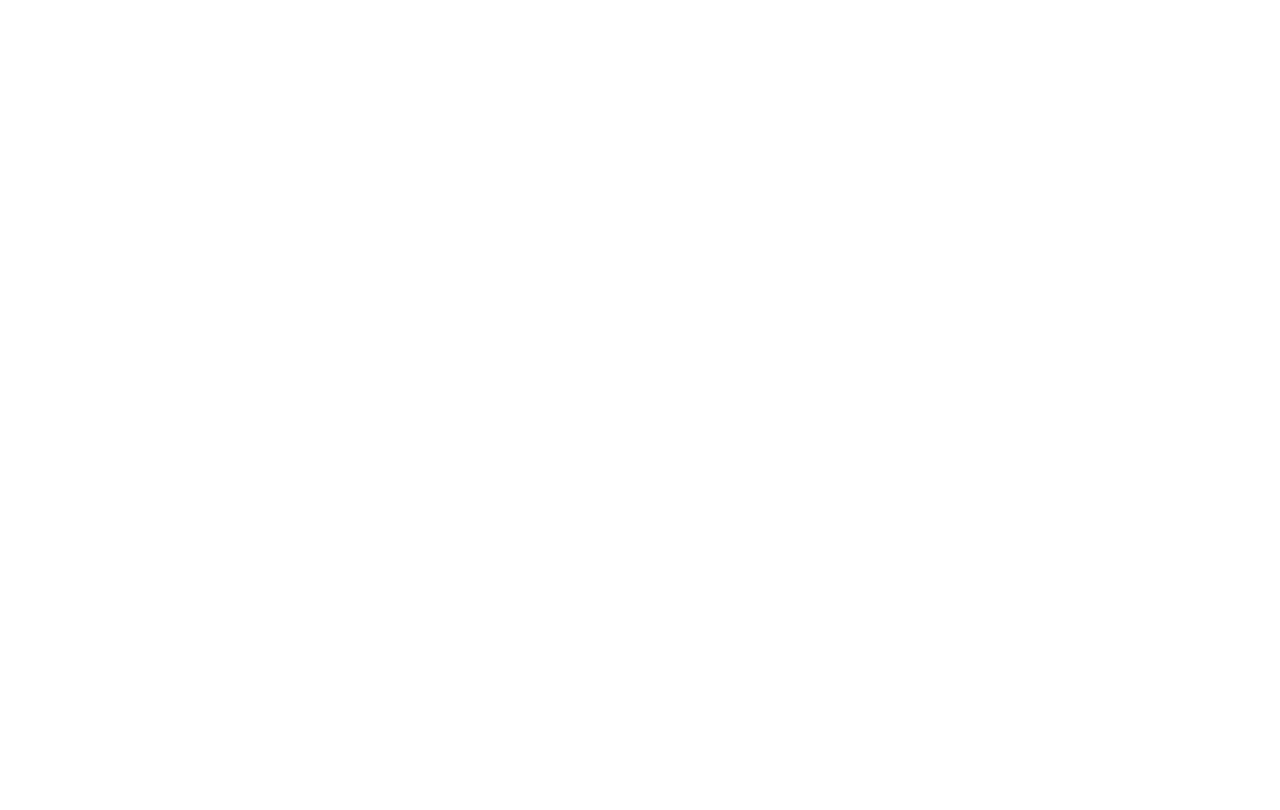
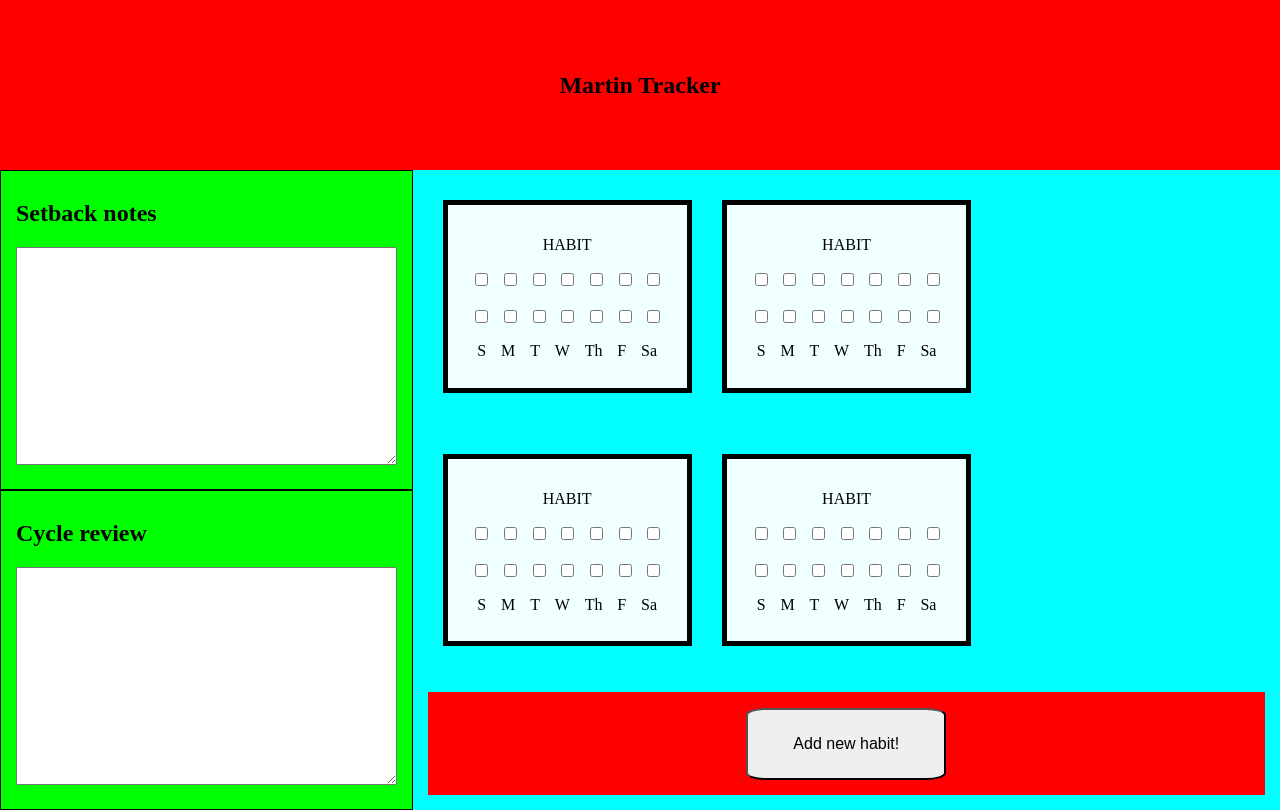
Before and after one commit to Aldo10012/Intensive_1.1, a plain HTML site: page index.html in a window 1280 px wide. Drawn offline with Linux system fonts and the light colour scheme.

Commit message:
created basic layout for project

```diff
--- a/index.html
+++ b/index.html
@@ -6,13 +6,129 @@
     </head>
     <body>
         <nav>
-
+            <h1>Martin Tracker</h1>
         </nav>
         <main>
             <sidenav>
+                <div>
+                    <h2>Setback notes</h2>
+                    <textarea></textarea>
+                </div>
+                <div>
+                    <h2>Cycle review</h2>
+                    <textarea></textarea>
+                </div>
+            </sidenav>
 
-            </sidenav>
             <content>
+
+                <div class='tracker'>
+                    <p>HABIT</p>
+                    <div class='marker-row'>
+                        <input type='checkbox'>
+                        <input type='checkbox'>
+                        <input type='checkbox'>
+                        <input type='checkbox'>
+                        <input type='checkbox'>
+                        <input type='checkbox'>
+                        <input type='checkbox'>
+                    </div>
+                    <br>
+                    <div class='marker-row'>
+                        <input type='checkbox'>
+                        <input type='checkbox'>
+                        <input type='checkbox'>
+                        <input type='checkbox'>
+                        <input type='checkbox'>
+                        <input type='checkbox'>
+                        <input type='checkbox'>
+                    </div>
+                    <div class='marker-row'>
+                        <p>S</p>    <p>M</p>    <p>T</p>    <p>W</p>    <p>Th</p>   <p>F</p>    <p>Sa</p>
+                    </div>
+                </div>
+
+                <div class='tracker'>
+                    <p>HABIT</p>
+                    <div class='marker-row'>
+                        <input type='checkbox'>
+                        <input type='checkbox'>
+                        <input type='checkbox'>
+                        <input type='checkbox'>
+                        <input type='checkbox'>
+                        <input type='checkbox'>
+                        <input type='checkbox'>
+                    </div>
+                    <br>
+                    <div class='marker-row'>
+                        <input type='checkbox'>
+                        <input type='checkbox'>
+                        <input type='checkbox'>
+                        <input type='checkbox'>
+                        <input type='checkbox'>
+                        <input type='checkbox'>
+                        <input type='checkbox'>
+                    </div>
+                    <div class='marker-row'>
+                        <p>S</p>    <p>M</p>    <p>T</p>    <p>W</p>    <p>Th</p>   <p>F</p>    <p>Sa</p>
+                    </div>
+                </div>
+
+                <div class='tracker'>
+                    <p>HABIT</p>
+                    <div class='marker-row'>
+                        <input type='checkbox'>
+                        <input type='checkbox'>
+                        <input type='checkbox'>
+                        <input type='checkbox'>
+                        <input type='checkbox'>
+                        <input type='checkbox'>
+                        <input type='checkbox'>
+                    </div>
+                    <br>
+                    <div class='marker-row'>
+                        <input type='checkbox'>
+                        <input type='checkbox'>
+                        <input type='checkbox'>
+                        <input type='checkbox'>
+                        <input type='checkbox'>
+                        <input type='checkbox'>
+                        <input type='checkbox'>
+                    </div>
+                    <div class='marker-row'>
+                        <p>S</p>    <p>M</p>    <p>T</p>    <p>W</p>    <p>Th</p>   <p>F</p>    <p>Sa</p>
+                    </div>
+                </div>
+
+                <div class='tracker'>
+                    <p>HABIT</p>
+                    <div class='marker-row'>
+                        <input type='checkbox'>
+                        <input type='checkbox'>
+                        <input type='checkbox'>
+                        <input type='checkbox'>
+                        <input type='checkbox'>
+                        <input type='checkbox'>
+                        <input type='checkbox'>
+                    </div>
+                    <br>
+                    <div class='marker-row'>
+                        <input type='checkbox'>
+                        <input type='checkbox'>
+                        <input type='checkbox'>
+                        <input type='checkbox'>
+                        <input type='checkbox'>
+                        <input type='checkbox'>
+                        <input type='checkbox'>
+                    </div>
+                    <div class='marker-row'>
+                        <p>S</p>    <p>M</p>    <p>T</p>    <p>W</p>    <p>Th</p>   <p>F</p>    <p>Sa</p>
+                    </div>
+                </div>
+
+                <div class='btn-section'>
+                    <button type="button" id='add-habit'>Add new habit!</button>
+                </div>
 
             </content>
         </main>
--- a/style.css
+++ b/style.css
@@ -0,0 +1,110 @@
+body{
+    margin: 0px;
+}
+/****************************************************************
+    Stylizing navbar
+*****************************************************************/
+nav{
+    background-color: red;
+    padding: 25px;
+    min-height: 15vh;
+    display: flex;
+    flex-direction: column;
+    justify-content: center;
+}
+
+nav>h1{
+    /* background-color: pink; */
+    text-align: center;
+    width: auto;
+}
+
+
+/****************************************************************
+    Stylizing Main
+*****************************************************************/
+main{
+    display: flex;
+    flex-direction: row;
+    min-height: 80vh;
+
+    background-color: pink;
+}
+
+/****************************************************************
+    Stylizing sidenav
+*****************************************************************/
+
+sidenav{
+    background-color: lime;
+    width: 33%;
+    height: auto;
+    display: flex;
+    flex-direction: column;
+    justify-content: stretch;
+}
+
+sidenav > div{
+    border: solid 1px;
+    padding: 0px 15px 15px 15px;
+    height: 50%;
+    display: flex;
+    flex-direction: column;
+    justify-content: center;
+}
+
+textarea{
+    min-height: 70%;
+
+}
+
+/****************************************************************
+    Stylizing content
+*****************************************************************/
+
+content{
+    background-color: aqua;
+    width: 67%;
+    /* height: auto; */
+    padding: 15px;
+    display: flex;
+    flex-direction: row;
+    justify-content: start;
+    flex-wrap: wrap;
+}
+
+.tracker{
+    background-color: azure;
+    padding:15px;
+    margin: 15px;
+    width: 25%;
+    height: 25%;
+    border: solid 5px;
+}
+
+.tracker > p{
+    text-align: center;
+}
+
+.marker-row{
+    display: flex;
+    flex-direction: row;
+    justify-content: space-evenly;
+}
+
+
+.btn-section{
+    background-color: red;
+    width: 100%;
+    display: flex;
+    flex-direction: column;
+    align-items: center;
+    justify-content: center;
+}
+
+button#add-habit{
+    padding: 25px;
+    border-radius: 10%;
+    width: 200px;
+    font-size: 1em;
+}
```
